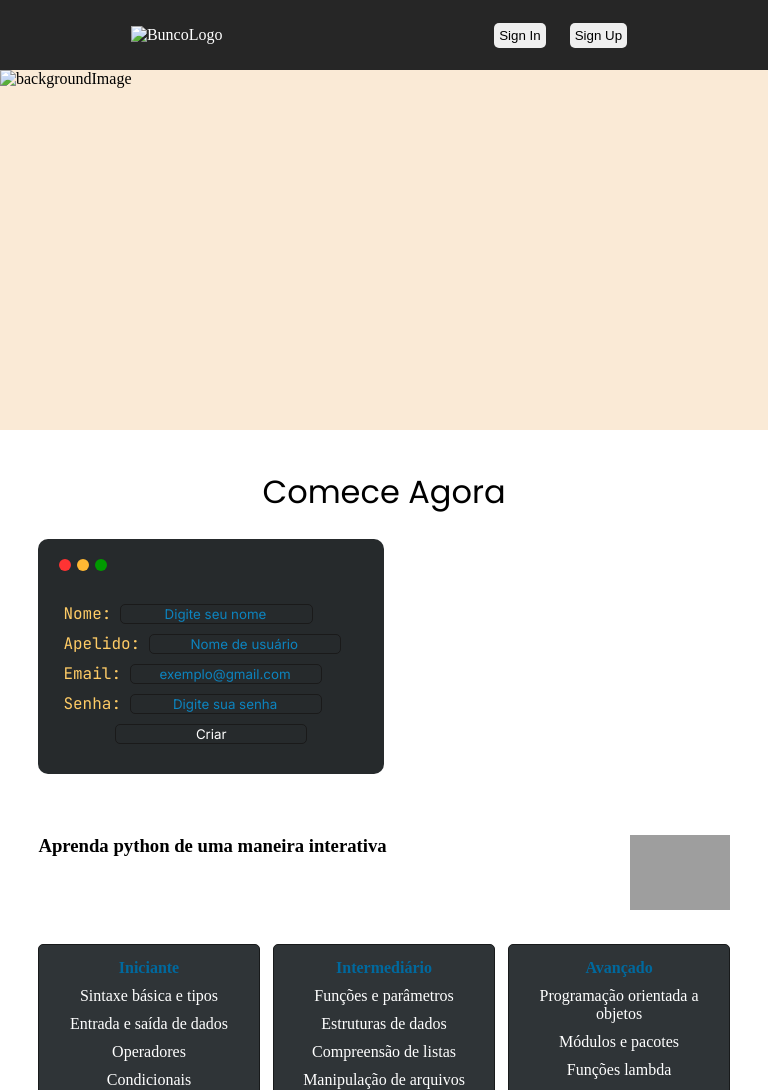
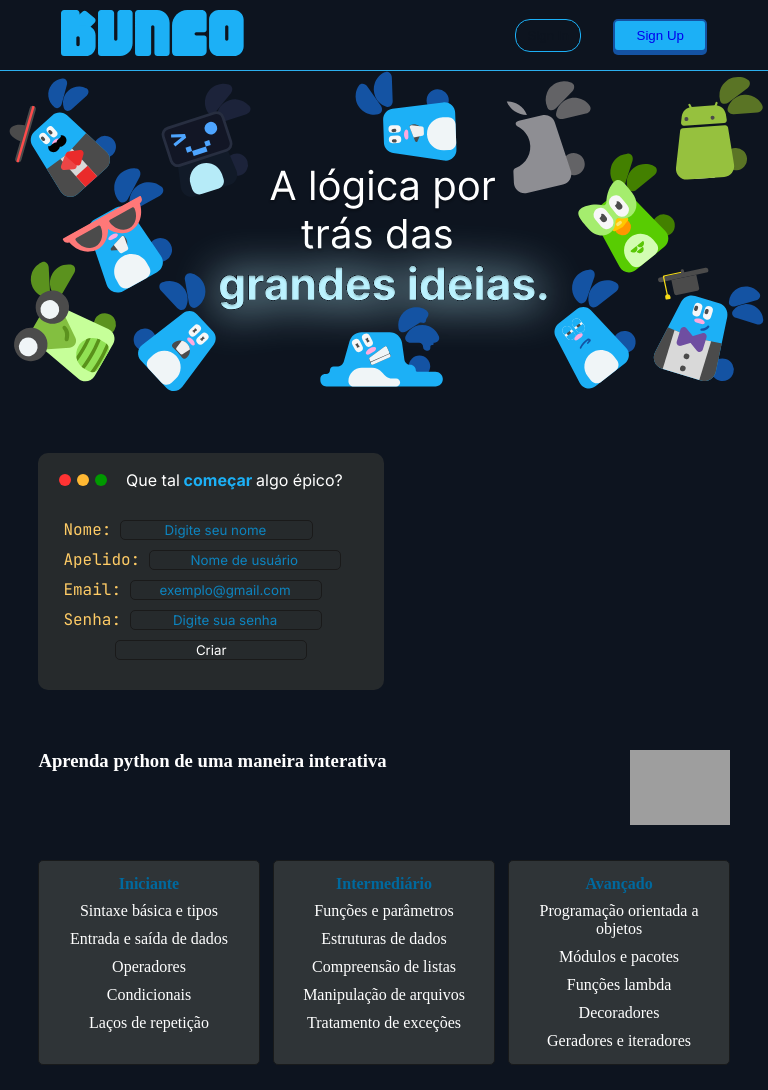
Before and after one commit to CordeiroMatheus/bunco, a PHP site: page / in a window 768 px wide. Shown: the top 1090 px of the page. Run offline with PHP 8.4, Linux system fonts and the light colour scheme; some libraries are stand-ins or nearby versions; grey boxes are pictures that could not be loaded.

Commit message:
Adicionando novos estilos da home

```diff
--- a/assets/css/style.css
+++ b/assets/css/style.css
@@ -1,61 +1,95 @@
 *{
-    /*CSS reset, adicionar mais coisas depois*/
     box-sizing: border-box;
     margin: 0;
     padding: 0;
 }
 
 :root{
-    /*Variáveis CSS*/
-    --cor-principal: #232323
+    --azul-principal: #1CB0F6;
+    --azul-acinzentado: #586892;
+    --azul-escuro: #1453A3;
+    --cor-de-fundo: #0d141f;
+}
+
+body{
+    background-color: #0d141f;
+    color: white;
 }
 
 @media screen and (max-width: 767px){
 
 header{
-    /*position: sticky;
-    top: 0;*/
-    padding: 0;
+    box-shadow: 0px 2px 0px var(--azul-principal);
 }
 
 nav{
-    background-color: hsl(0, 0%, 15%);
-    color: white;
-    height: 70px;
     display: flex;
     align-items: center;
-    justify-content: space-around;
-}
-
-nav .button{
-    margin: 10px;
-}
-
-nav #buttons a{
-    text-decoration: none;
-    color: black;
+    justify-content: center;
+    height: 70px;
 }
 
 nav #logo-bunco{
-    margin: 0;
+    width: 50%;
+}
+
+nav img{
+    width: 50%;
+    height: 60%;
+}
+
+nav #buttons{
+    display: flex;
+    justify-content: space-between;
+}
+
+#buttons{
+    width: 45%;
+}
+
+nav #signin-button{
+    width: 35%;
+    background: none;
+    border: 1px solid var(--azul-principal);
+    border-radius: 15px;
+}
+
+nav #signin-button a:visited , nav #signin-button a:link{
+    color: var(--azul-principal);
+}
+
+nav #signup-button{
+    width: 50%;
+    background-color: var(--azul-principal);
+    color: var(--cor-de-fundo);
+    border: 2px solid var(--azul-escuro);
+    box-shadow: 0px 3px 0px var(--azul-escuro);
+}
+
+nav #signup-button a:visited, nav #signin-button a:link{
+    color: var(--cor-de-fundo);
+}
+
+nav img{
+    width: 50%;
 }
 
 nav button{
     border: none;
-    padding: 5px;
+    padding: 7px;
     border-radius: 5px;
 }
 
-
 #background{
-    height: 360px;
-    background-color: hsl(34, 78%, 91%);
-    background-image: url();
+    width: 100%;
+    height: 320px;
+    background-image: url(/assets/img/background.svg);
+    background-size: cover;
+    background-position: center;
+    background-repeat: no-repeat;
 }
 
 #form-section{
-    /*background-color: hsl(200, 100%, 23%);*/
-    background-color: white;
     display: flow-root;
 }
 #form-section h1{
@@ -245,7 +279,6 @@
     flex-direction: column;
     justify-content: center;
     align-items: center;
-    background-color: #ffffff;
     margin-top: 5%;
     height: 25vh;
 }
@@ -324,13 +357,12 @@
 /* Tablet na vertical */
 @media screen and (min-width: 768px) and (max-width: 1024px) and (orientation: portrait){
     header{
-    /*position: sticky;
-    top: 0;*/
     padding: 0;
+    box-shadow: 0px 2px var(--azul-principal);
 }
 
 nav{
-    background-color: hsl(0, 0%, 15%);
+    background-color: var(--cor-de-fundo);
     color: white;
     height: 70px;
     display: flex;
@@ -338,43 +370,79 @@
     justify-content: space-around;
 }
 
+#buttons{
+    width: 25%;
+}
+
+nav #buttons{
+    display: flex;
+    justify-content: flex-end;
+    gap: 2em;
+}
+
+/*
 nav .button{
     margin: 10px;
 }
+*/
 
-nav #buttons a{
+nav a{
     text-decoration: none;
-    color: black;
+}
+
+nav #signin-button{
+    width: 35%;
+    background: none;
+    border: 1px solid var(--azul-principal);
+    border-radius: 15px;
+}
+
+nav #signin-button a:visited , nav #signin-button a:link{
+    color: var(--azul-principal);
+}
+
+nav #signup-button{
+    width: 50%;
+    background-color: var(--azul-principal);
+    color: var(--cor-de-fundo);
+    border: 2px solid var(--azul-escuro);
+    box-shadow: 0px 3px 0px var(--azul-escuro);
+}
+
+nav #signup-button a:visited, nav #signin-button a:link{
+    color: var(--cor-de-fundo);
 }
 
 nav #logo-bunco{
     margin: 0;
 }
 
+nav img{
+    width: 55%;
+    height: 70%;
+}
+
 nav button{
     border: none;
-    padding: 5px;
+    padding: 7px;
     border-radius: 5px;
 }
 
 
 #background{
-    height: 360px;
-    background-color: hsl(34, 78%, 91%);
-    background-image: url();
+    aspect-ratio: 19 / 8;
+    width: 100%;
+    background-image: url(/assets/img/background.svg);
+    background-size: cover;
+    background-position: center;
+    background-repeat: no-repeat;
 }
 
 #form-section{
-    /*background-color: hsl(200, 100%, 23%);*/
     margin: 5%;
-    background-color: white;
     display: flow-root;
 }
-#form-section h1{
-    text-align: center;
-    font-family: 'Poppins';
-    font-weight: normal;
-}
+
 #form{
     display: flex;
     justify-content: flex-start;
@@ -442,8 +510,19 @@
 
 #circles{
     display: flex;
+    align-items: center;
     margin-top: 5%;
     margin-left: 5%;
+}
+
+#form-text{
+    font-weight: bold;
+    color: var(--azul-principal);
+}
+
+#circles p{
+    margin-left: 5%;
+    font-family: 'Inter', 'sans-serif';
 }
 
 .circle{
@@ -559,7 +638,6 @@
     flex-direction: column;
     justify-content: center;
     align-items: center;
-    background-color: #ffffff;
     margin-top: 5%;
     height: 25vh;
 }
--- a/index.html
+++ b/index.html
@@ -15,7 +15,7 @@
     <header>
         <nav>
             <div id="logo-bunco">
-                <img src="" alt="BuncoLogo">
+                <img src="assets/img/logo.svg" alt="BuncoLogo">
             </div>
             <div id="buttons">
                 <button id="signin-button" class="button"><a href="/pages/signin.html">Sign In</a></button>
@@ -25,10 +25,8 @@
     </header>
     <main>
         <div id="background">
-            <img src="" alt="backgroundImage">
         </div>
         <div id="form-section">
-            <h1>Comece Agora</h1>
                 <div id="form">
                     <form action="/php/signup.php">
 
@@ -36,6 +34,8 @@
                             <div id="circle" class="circle"></div>
                             <div id="circle" class="circle"></div>
                             <div id="circle" class="circle"></div>
+                            <p>Que tal <span id="form-text">&nbsp;começar&nbsp;</span> algo épico?</p>
+
                         </div>
 
                         <div id="campos">
```
Also changed, not shown: assets/img/background.svg (added), assets/img/buncoalienimg.svg (added), assets/img/logo.svg (added).
